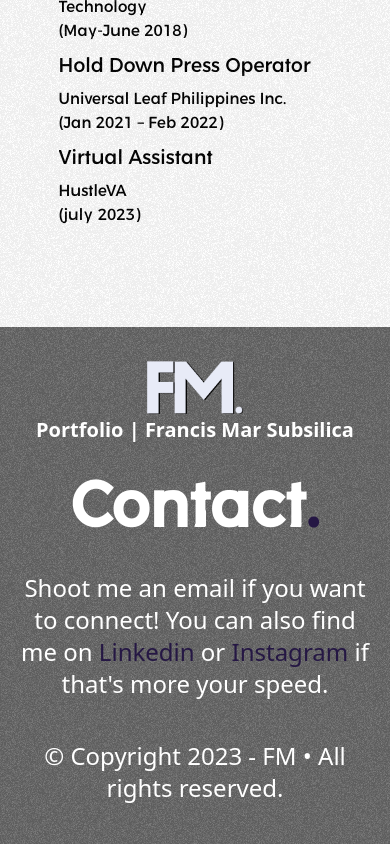
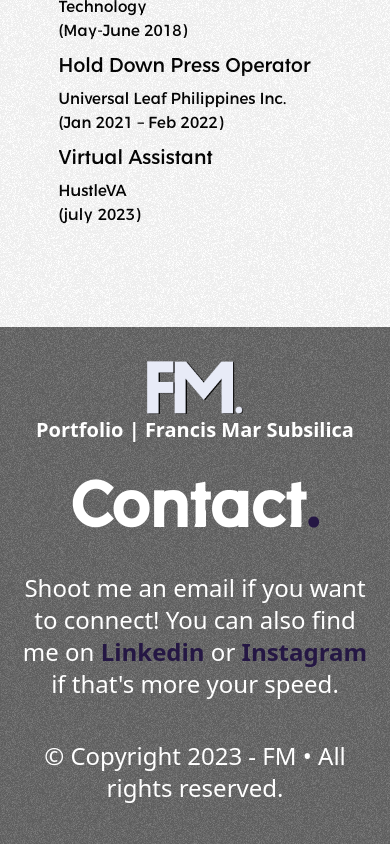
Before and after one commit to Francis1829/Porfolio-101, a React (Vite) app: page / in a window 390 px wide. Shown: the part 4364-5208 px from the top of the page. Built offline with nearby package versions, Linux system fonts and the light colour scheme.

Commit message:
Responsive

```diff
--- a/src/Components/Footer.jsx
+++ b/src/Components/Footer.jsx
@@ -63,7 +63,7 @@ function Footer() {
           </div>
         <div className="2xl:text-[6rem] xl/lg:text-[6rem] text-[4rem] font-[grotesk] font-bold after:content-['.'] after:text-[#251744]">Contact</div>
 
-        <div className="text-2xl text-center my-5 leading-8">Shoot me an email if you want to connect! You can also find me on <Link to="https://www.linkedin.com/in/francis-mar-subsilica-659b76276/" className="hover:underline text-[#251744]">Linkedin</Link> or <Link to="https://www.instagram.com/cisciretsit/" className="hover:underline text-[#251744]">Instagram</Link> if that's more your speed.</div>
+        <div className="text-2xl text-center my-5 leading-8">Shoot me an email if you want to connect! You can also find me on <Link to="https://www.linkedin.com/in/francis-mar-subsilica-659b76276/" className="hover:underline text-[#251744] font-semibold">Linkedin</Link> or <Link to="https://www.instagram.com/cisciretsit/" className="font-semibold hover:underline text-[#251744]">Instagram</Link> if that's more your speed.</div>
 
         <div class="flex justify-center items-center text-2xl p-5">
          <PageMotion>
```
